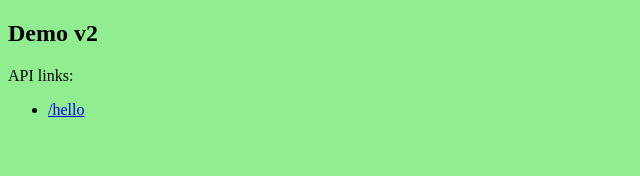
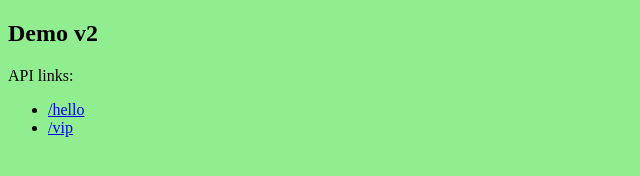
Before and after one commit to lalyos/cf-pages-demo, a plain HTML site: page index.html in a window 1280 px wide. Shown: the full height of the page, 0-640 px from the left. Drawn offline with Linux system fonts and the light colour scheme.

Commit message:
add vip linl

```diff
--- a/index.html
+++ b/index.html
@@ -13,6 +13,7 @@
     API links:
     <ul>
       <li><a href="/hello">/hello</a></li>
+      <li><a href="/vip">/vip</a></li>
     </ul>
 </body>
 </html>
```
